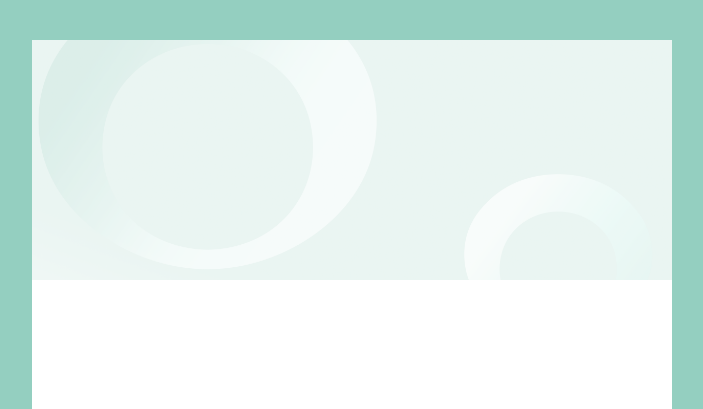
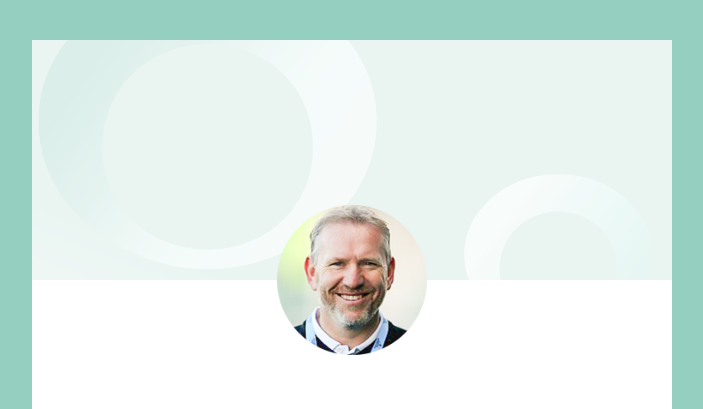
Before and after one commit to mabstract25/DigitalBusinessCard, a website built with webpack: page src/index.html in a window 1280 px wide. Shown: the top 409 px of the page, without its empty margins (288-991 px from the left). Built offline with nearby package versions, Linux system fonts and the light colour scheme.

Commit message:
Profile image styles

```diff
--- a/src/index.html
+++ b/src/index.html
@@ -9,7 +9,9 @@
     <div class="pagecontainer">
         <div class="mobilecontainer">
             <div class="headerimgcontainer"></div>
-            <div class="profilepicture"></div>
+            <div class="profilepicture">
+                <img src="/src/images/Andynicol.png" alt="" class="profile">
+            </div>
             <div class="personaldetails">
                 <h2>Andy Nicol</h2>
                 <h3>Chief Executive Officer</h3>
--- a/src/styles.css
+++ b/src/styles.css
@@ -44,3 +44,14 @@ h2 {
     width: 100%;
     grid-area: 1/1/3/1;
 }
+
+.profilepicture {
+    width: 150px;
+    height: 150px;
+    grid-area:2/1/4/1;
+}
+
+.profile{
+    width: 100%;
+    height: 100%;
+}
```
Also changed, not shown: src/images/Andynicol.png (added).
